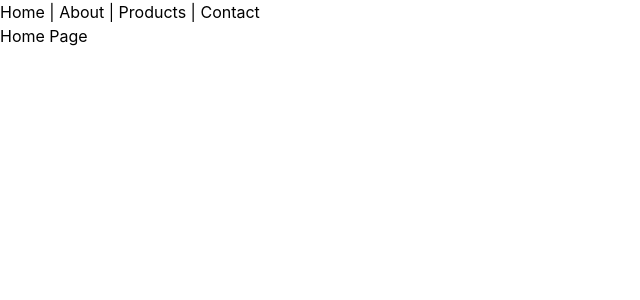
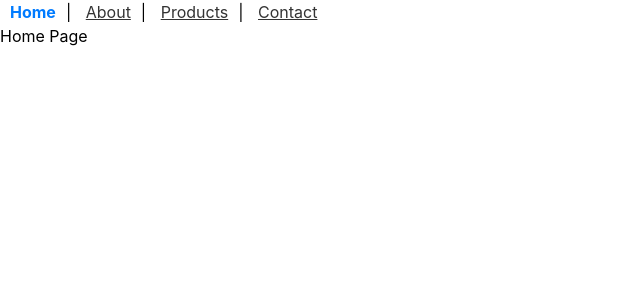
Before and after one commit to aromeirera/ReactExercises, a React (Vite) app in the folder react-router/: page / in a window 1280 px wide. Shown: the top 300 px of the page, without its empty margins (0-640 px from the left). Built offline with nearby package versions, Linux system fonts and the light colour scheme.

Commit message:
Link are changed to NavLink

```diff
--- a/react-router/src/App.tsx
+++ b/react-router/src/App.tsx
@@ -1,4 +1,11 @@
-import { BrowserRouter, Routes, Route, Link, Outlet } from 'react-router-dom';
+import { BrowserRouter, Routes, Route, Link, Outlet, NavLink } from 'react-router-dom';
+// Style function for active links
+const navLinkStyles = ({ isActive }) => ({
+  color: isActive ? '#007bff' : '#333',
+  textDecoration: isActive ? 'none' : 'underline',
+  fontWeight: isActive ? 'bold' : 'normal',
+  padding: '5px 10px'
+});
 
 function Home() {
   return <h1>Home Page</h1>;
@@ -16,10 +23,15 @@ function Products() {
     <div>
       <h1>Products Page</h1>
       <nav style={{ marginBottom: '20px' }}>
-        <Link to="/products/car">Cars</Link> |{" "}
-        <Link to="/products/bike">Bikes</Link>
+        <NavLink to="/products/car" style={navLinkStyles}>
+          Cars
+        </NavLink>
+        |{" "}
+        <NavLink to="/products/bike" style={navLinkStyles}>
+          Bikes
+        </NavLink>
+        <Outlet/>
       </nav>
-      <Outlet />
     </div>
   );
 }
@@ -31,6 +43,7 @@ function CarProducts() {
       <ul>
         <li>Audi</li>
         <li>Volvo</li>
+        <li>BMW</li>
       </ul>
     </div>
   );
@@ -53,10 +66,21 @@ export function App() {
     <BrowserRouter>
       {/* Navigation */}
       <nav>
-        <Link to="/">Home</Link> |{" "}
-        <Link to="/about">About</Link> |{" "}
-        <Link to="/products">Products</Link> |{" "}
-        <Link to="/contact">Contact</Link>
+        <NavLink to="/" style={navLinkStyles}>
+          Home
+        </NavLink>
+        |{" "}
+        <NavLink to="/about" style={navLinkStyles}>
+          About
+        </NavLink>
+        |{" "}
+        <NavLink to="/products" style={navLinkStyles}>
+          Products
+        </NavLink>
+        |{" "}
+        <NavLink to="/contact" style={navLinkStyles}>
+          Contact
+        </NavLink>
       </nav>
 
       {/* Routes */}
```
